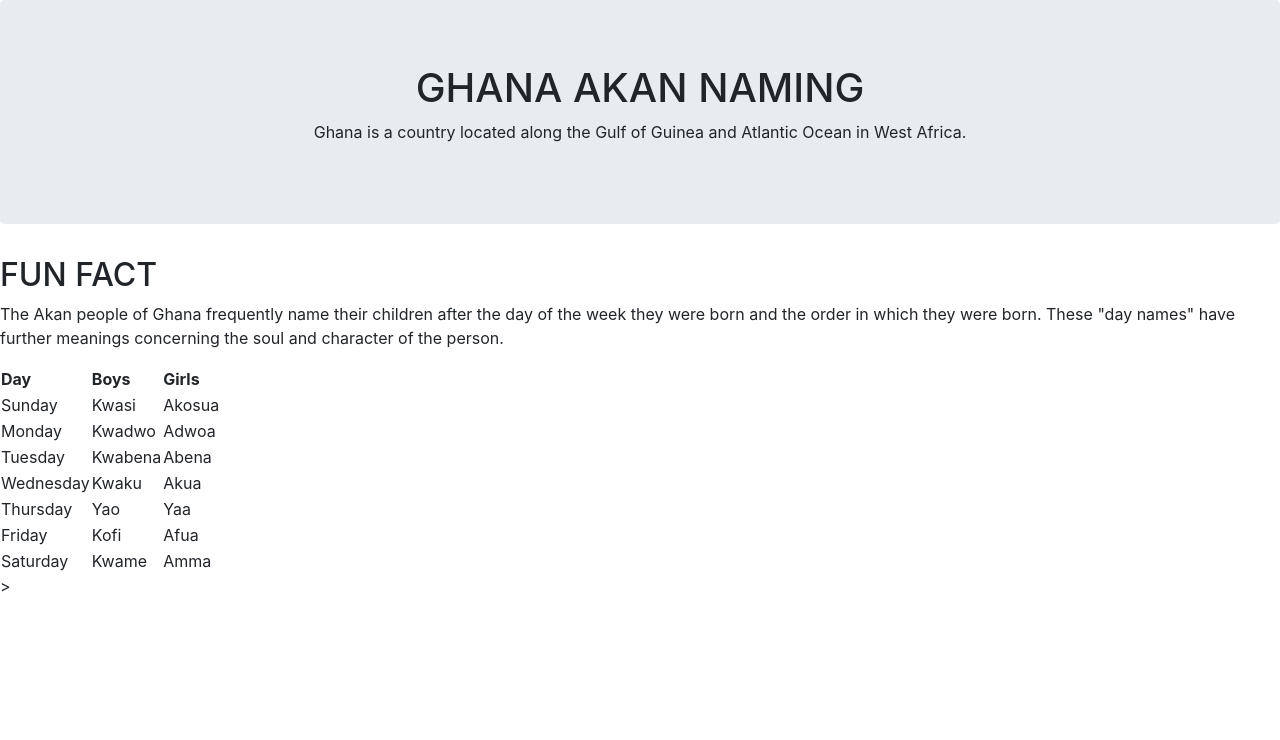
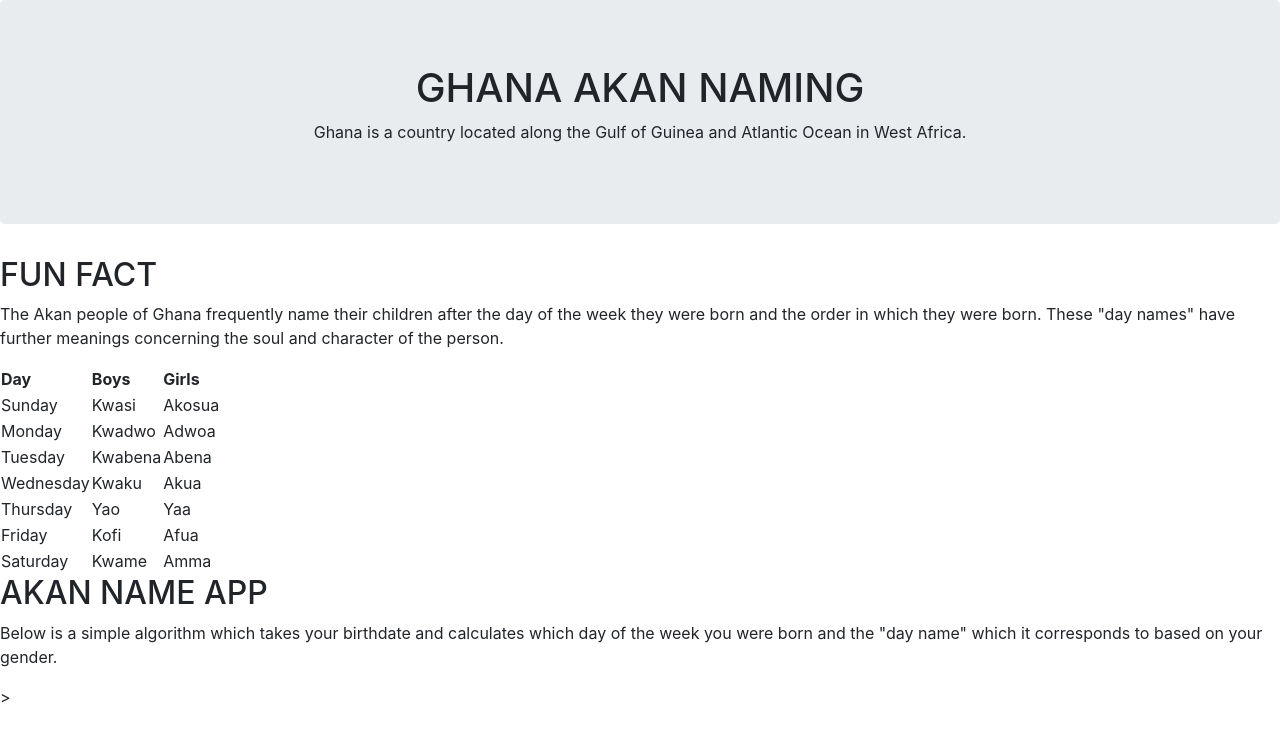
Before and after one commit to nasirabdulkadir91/Akan-Name-Generator, a plain HTML site: page index.html in a window 1280 px wide. Drawn offline with Linux system fonts and the light colour scheme.

Commit message:
add h2 and paragraph

```diff
--- a/index.html
+++ b/index.html
@@ -59,6 +59,9 @@
               </tr>
             </tbody>
           </table>
+          <h2>AKAN NAME APP</h2>
+          <p>Below is a simple algorithm which takes your birthdate and calculates which day of the week you were born and the <span class="red">"day name"</span> which it corresponds to based on your gender.</p>
+
 
 
 
```
